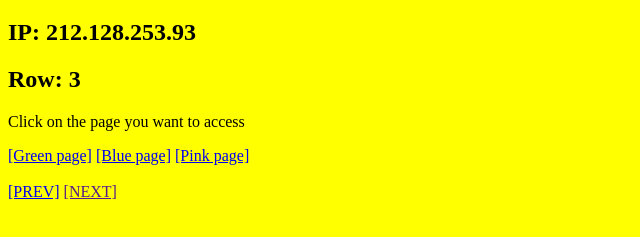
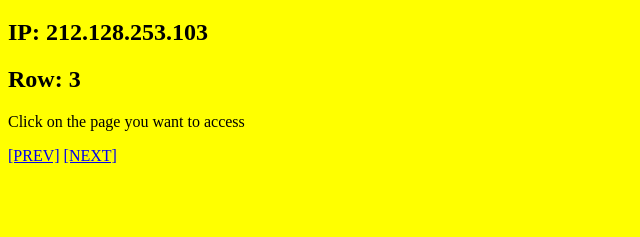
Before and after one commit to marucg/2018-19-PNE-practices, a plain HTML site: page session-13/index.html in a window 1280 px wide. Shown: the part 61-298 px from the top of the page, without its empty margins (0-640 px from the left). Drawn offline with Linux system fonts and the light colour scheme.

Commit message:
Index html file

```diff
--- a/session-13/index.html
+++ b/session-13/index.html
@@ -6,14 +6,10 @@
 </head>
 <body style="background-color: yellow">
   <h1>Maru's page</h1>
-  <h2>IP: 212.128.253.93</h2>
+  <h2>IP: 212.128.253.103</h2>
   <h2>Row: 3</h2>
 <p>Click on the page you want to access</p>
-<a href="green.html">[Green page]</a>
-<a href="blue.html">[Blue page]</a>
-<a href="pink.html">[Pink page]</a>
-  <br><br>
-<a href="http://212.128.253.92:8000">[PREV]</a>
-<a href="">[NEXT]</a>
+<a href="http://212.128.253.102:8000">[PREV]</a>
+<a href="http://212.128.253.103:8005">[NEXT]</a>
 </body>
 </html>
```
